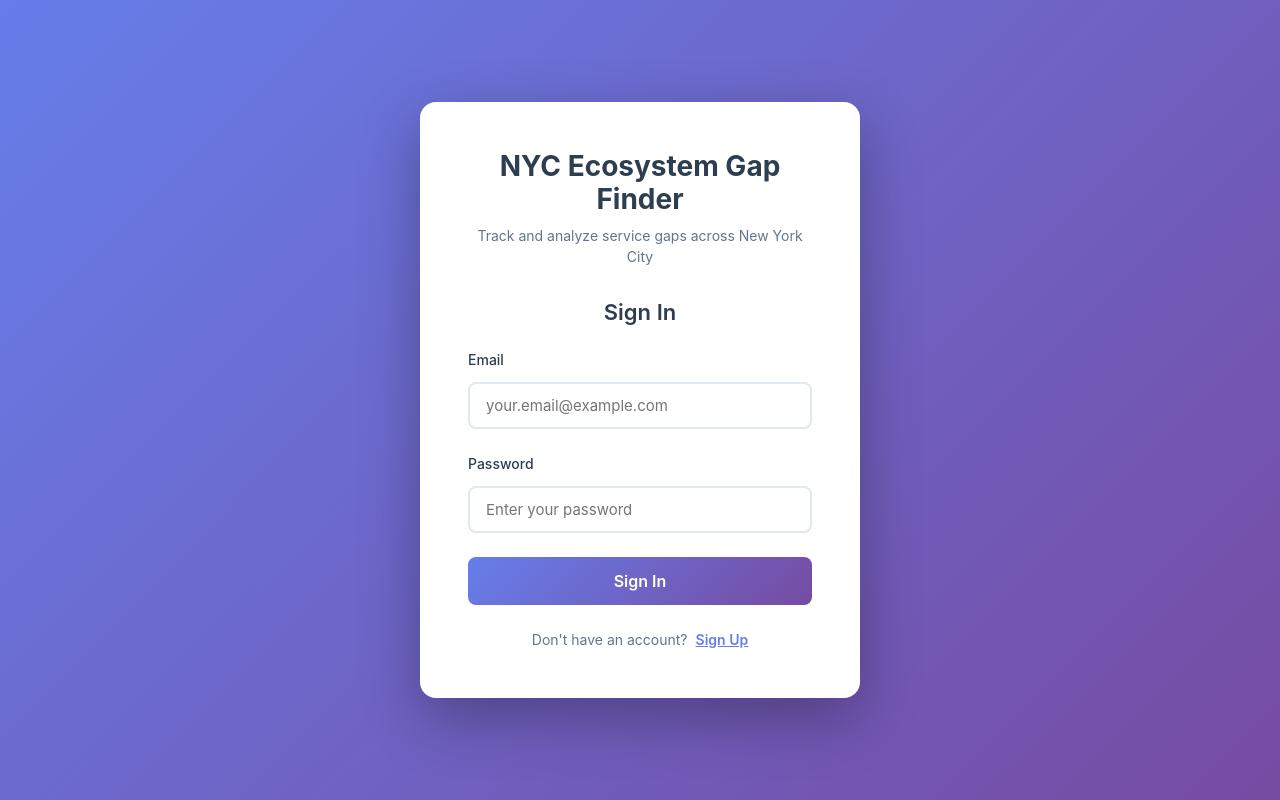
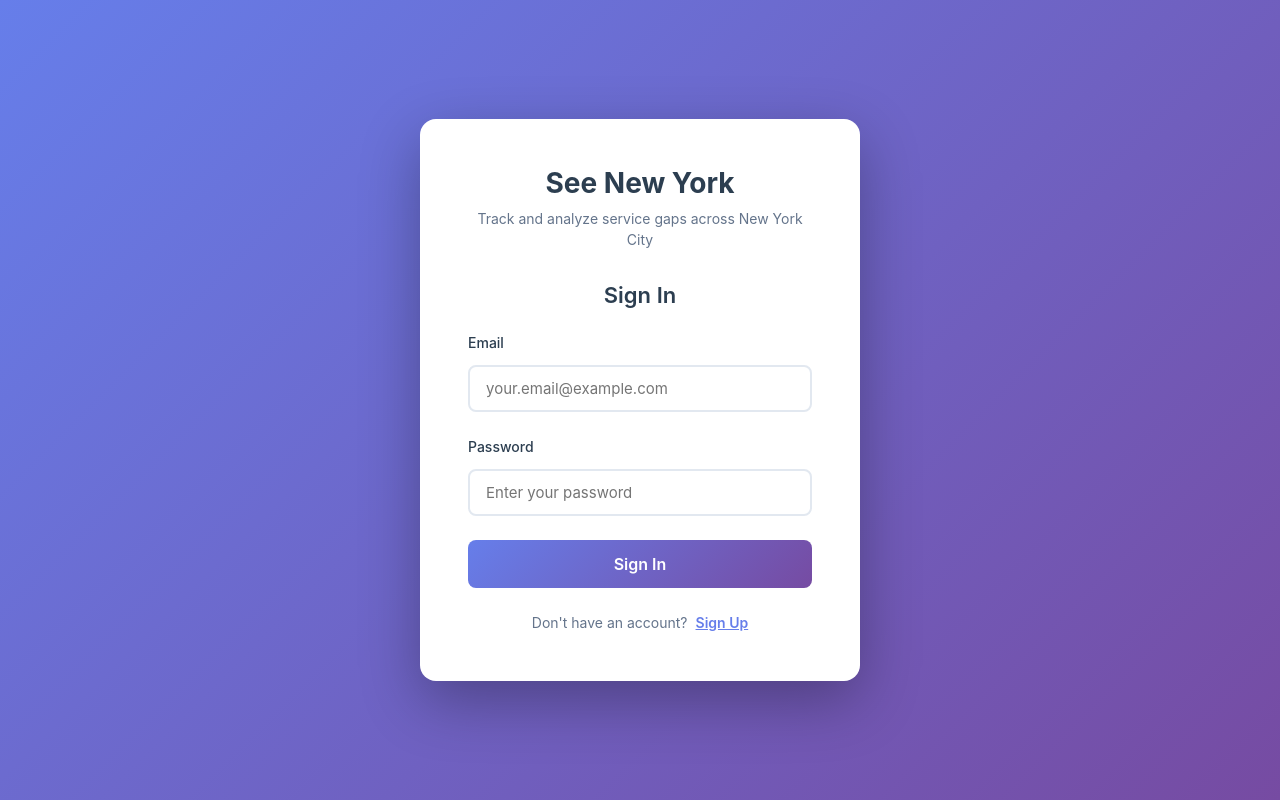
Before and after one commit to andrastanciu212/NYC--AI-Church-Hack-Test, a React (Vite) app: page / in a window 1280 px wide. Built offline with nearby package versions, Linux system fonts and the light colour scheme; no server answers; the HTML template or start-up script is replaced by a standard one.

Commit message:
Updated index.html

```diff
--- a/index.html
+++ b/index.html
@@ -3,7 +3,7 @@
   <head>
     <meta charset="UTF-8" />
     <meta name="viewport" content="width=device-width, initial-scale=1.0" />
-    <title>NYC Ecosystem Gap Finder</title>
+    <title>See New York</title>
     <link rel="stylesheet" href="https://unpkg.com/leaflet@1.9.4/dist/leaflet.css" />
   </head>
   <body>
--- a/src/App.tsx
+++ b/src/App.tsx
@@ -29,8 +29,8 @@ function AppContent() {
     <div className="app">
       <header className="header">
         <div className="header-content">
-          <h1>NYC Ecosystem Gap Finder</h1>
-          <p className="tagline">Mapping faith and community resources across the 5 boroughs</p>
+          <h1>See New York</h1>
+          <p className="tagline">Mapping community resources across the 5 boroughs</p>
         </div>
         <button onClick={signOut} className="sign-out-button">
           Sign Out
--- a/src/components/Login.tsx
+++ b/src/components/Login.tsx
@@ -53,7 +53,7 @@ function Login({ onLogin }: LoginProps) {
   return (
     <div className="login-container">
       <div className="login-box">
-        <h1>NYC Ecosystem Gap Finder</h1>
+        <h1>See New York</h1>
         <p className="login-subtitle">
           Track and analyze service gaps across New York City
         </p>
```
